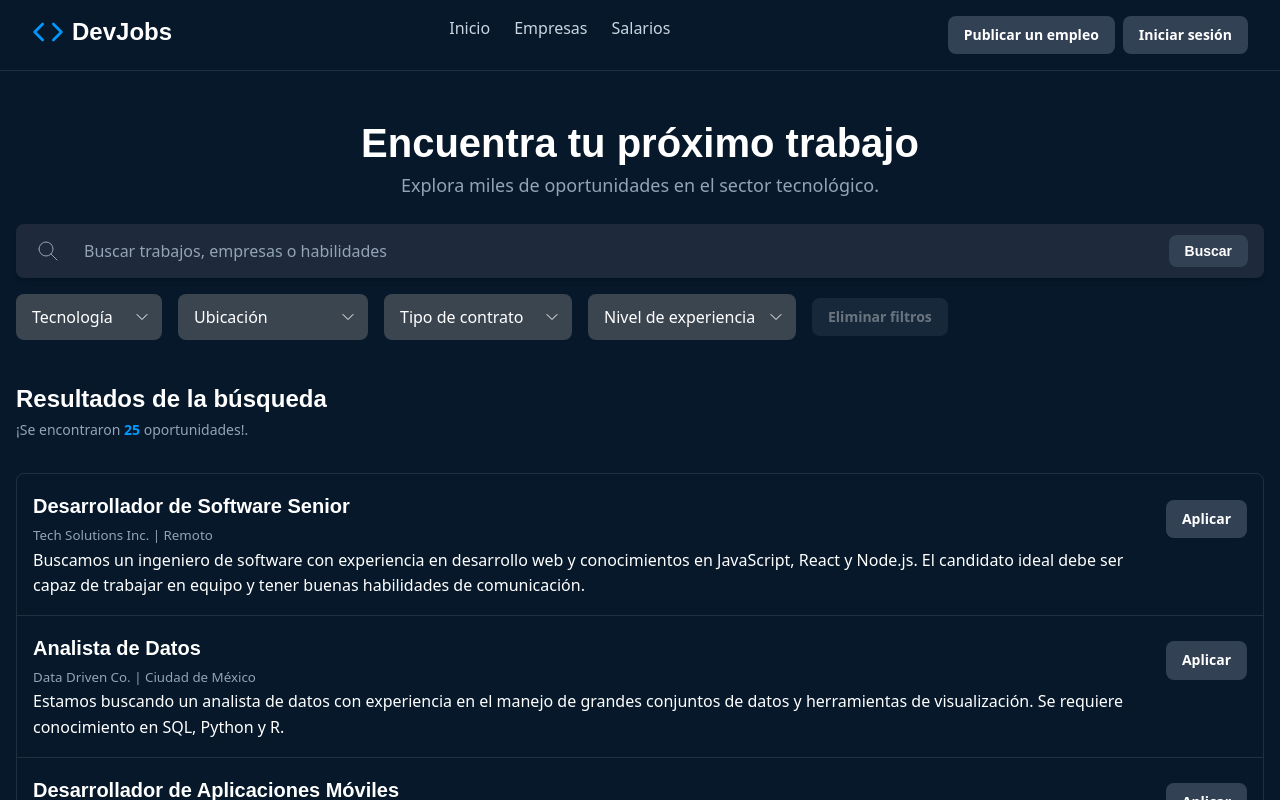
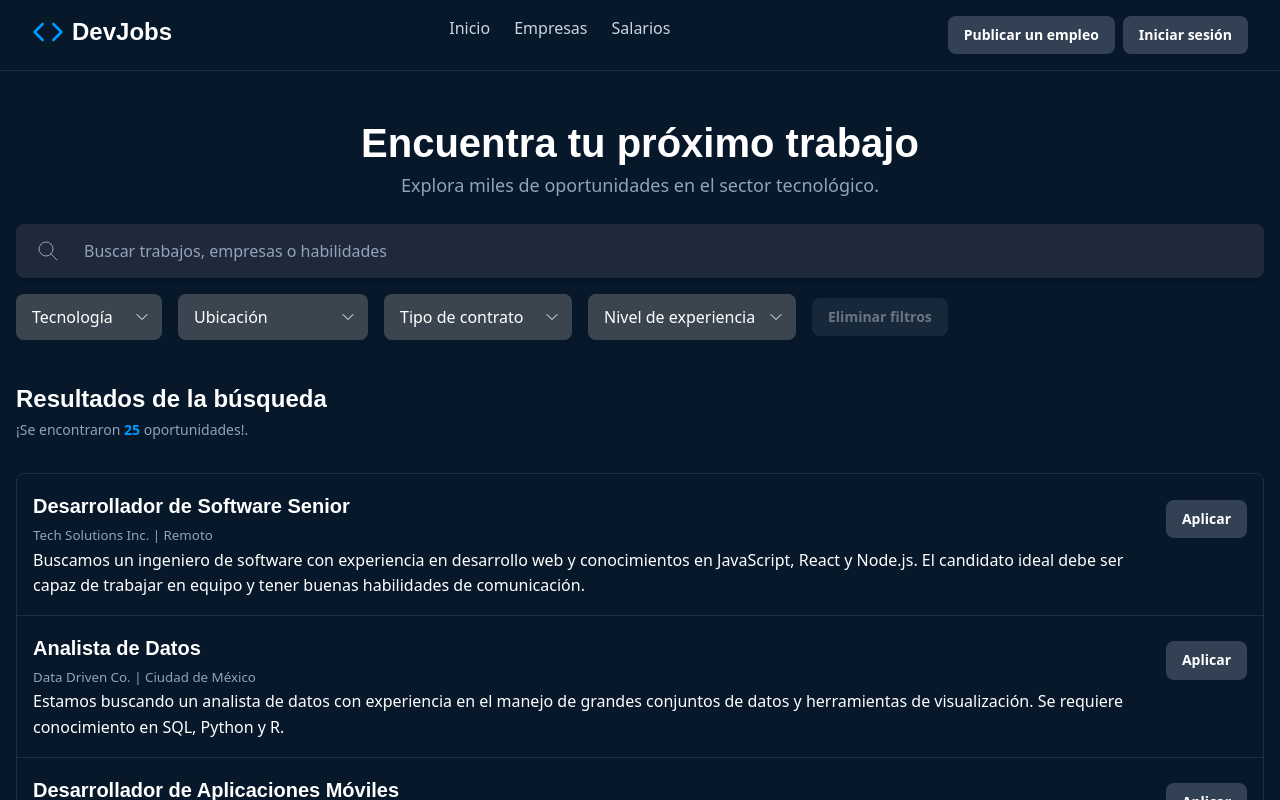
Before and after one commit to carlosmarte23/bootcamp-fullstack-js, a React (Vite) app in the folder 02-react/: page / in a window 1280 px wide. Shown: the top 800 px of the page. Built offline with nearby package versions, Linux system fonts and the light colour scheme; a web font is replaced by a local one.

Commit message:
feat: remove submit button since we now do real time search

```diff
--- a/02-react/src/components/SearchForm/SearchForm.jsx
+++ b/02-react/src/components/SearchForm/SearchForm.jsx
@@ -62,9 +62,6 @@ export function SearchForm({ onSearch, onTextSearch }) {
             onBlur={() => setFocusedField(null)}
             className={focusedField === "search" ? styles.isFocused : ""}
           />
-          <button type="submit" className={`button ${styles.searchButton}`}>
-            Buscar
-          </button>
         </div>
         <div className={styles.searchFilters}>
           <select name={technologyId} id={technologyId}>
```
